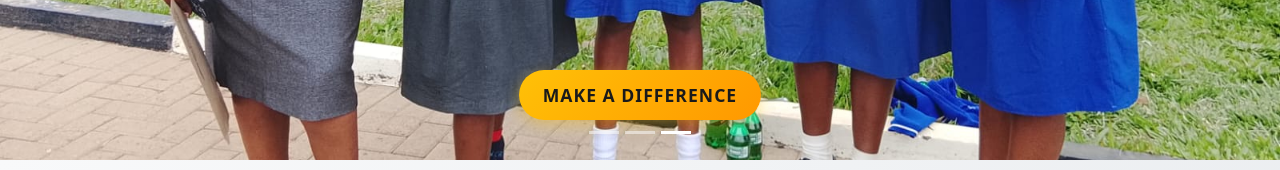
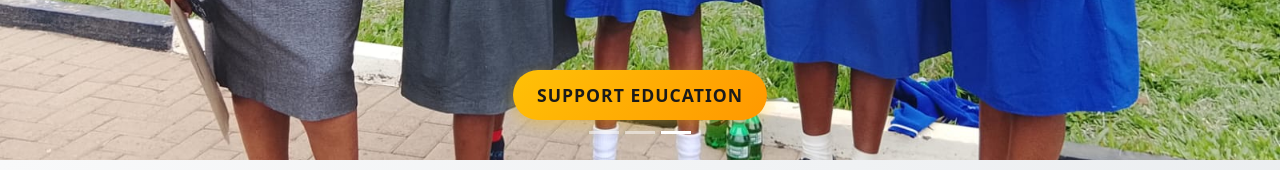
Before and after one commit to EngineerBwonda/kiotachildrenhome, a Next.js app: page / in a window 1280 px wide. Both pictures are taken after a click on the button "Previous". Shown: the part 540-710 px from the top of the page. Built offline with nearby package versions, Linux system fonts and the light colour scheme.

Commit message:
carousel changes

```diff
--- a/src/app/components/carousel.jsx
+++ b/src/app/components/carousel.jsx
@@ -65,7 +65,7 @@ export default function Carousel() {
               href="/getinvolved"
               className={`btn btn-primary ${styles.donatebtn}`}
             >
-              Support Education
+              Make a Difference
             </a>
           </div>
         </div>
@@ -83,7 +83,7 @@ export default function Carousel() {
               href="/getinvolved"
               className={`btn btn-primary ${styles.donatebtn}`}
             >
-              Make a Difference
+              Support Education
             </a>
           </div>
         </div>
```
